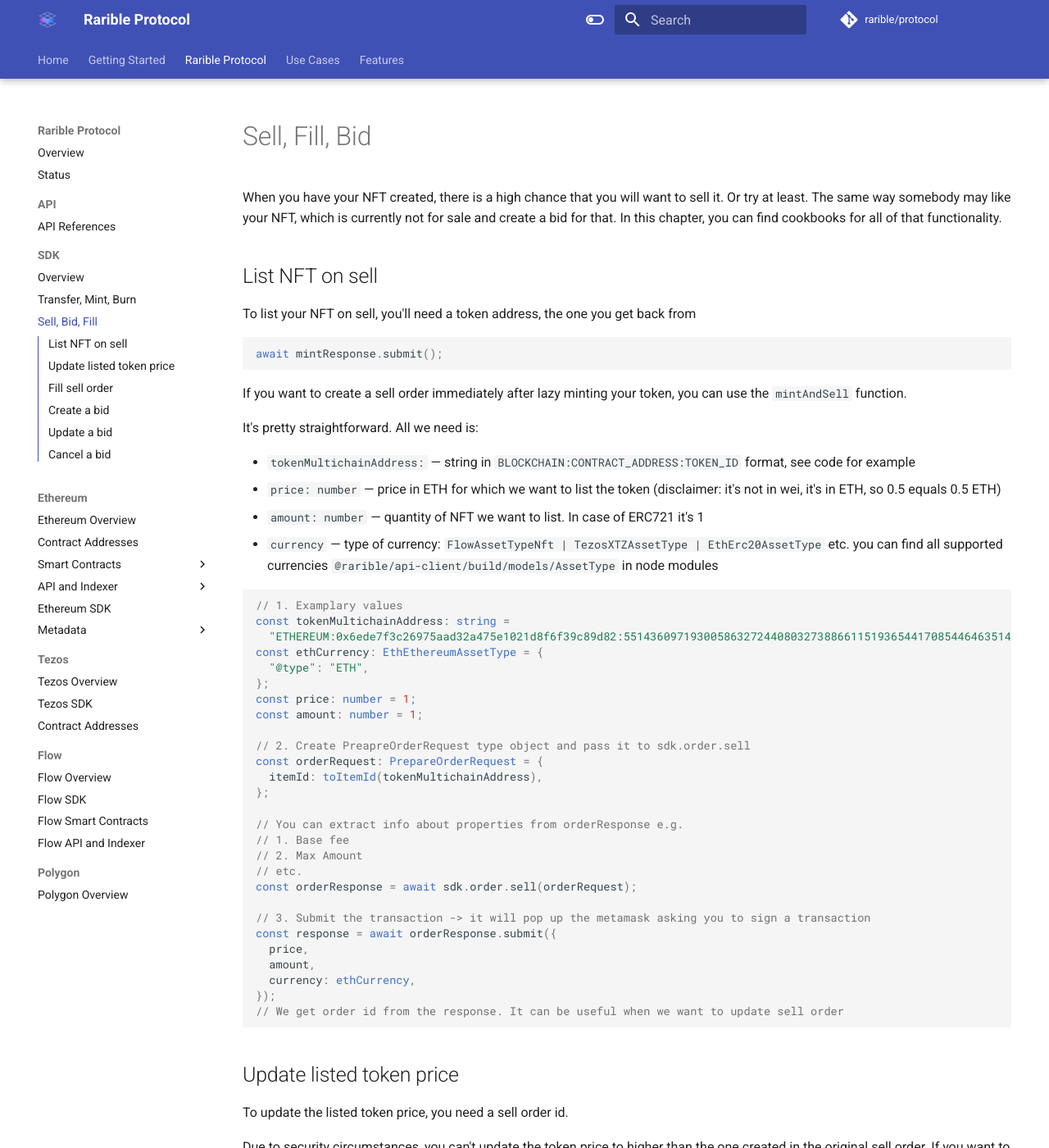
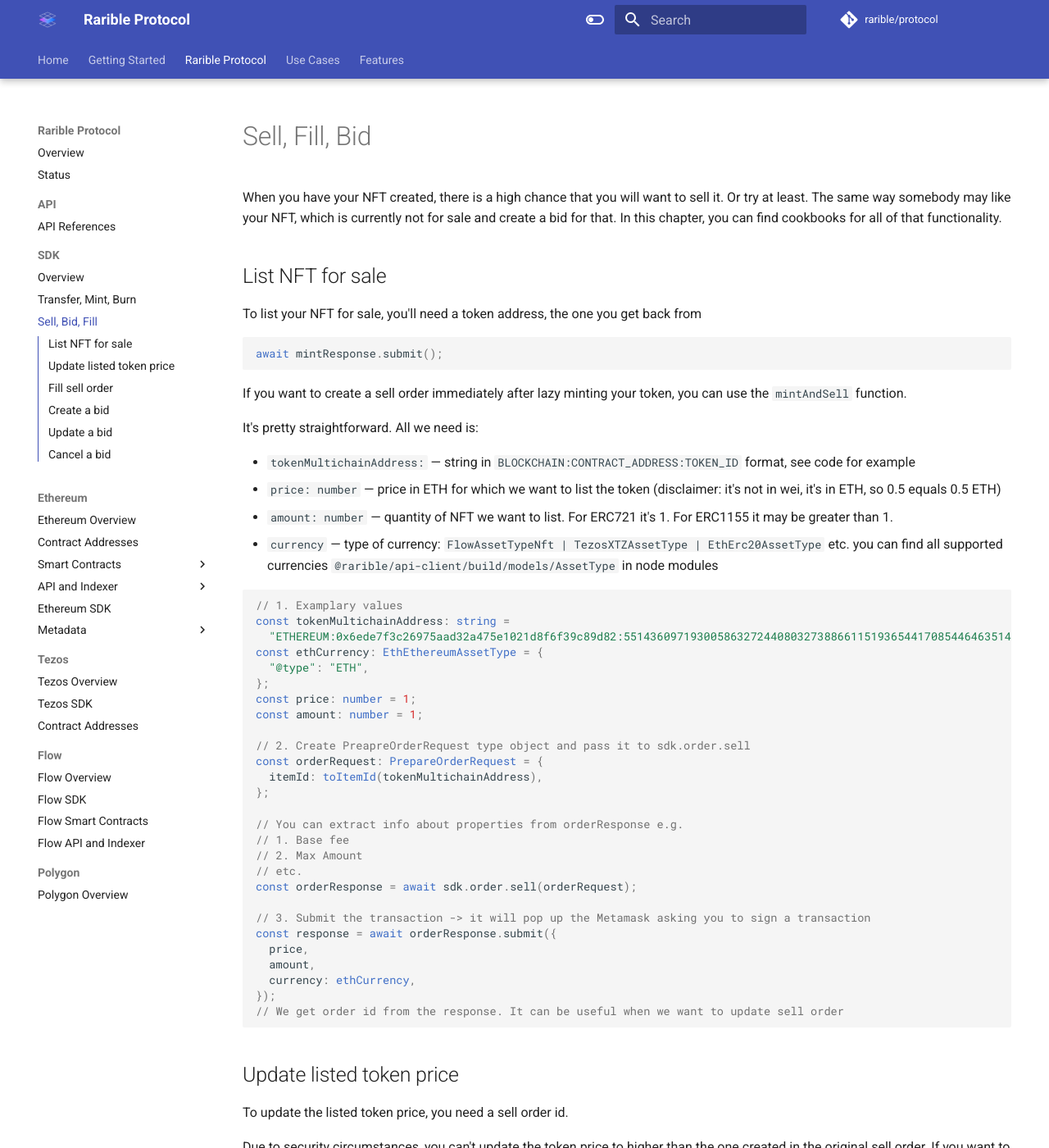
Before and after one commit to rarible/protocol, an MkDocs documentation site: the page built from docs/union-sdk/order.md, in a window 1280 px wide and 1400 px high. Shown: the whole window at 82% size. Built offline with MkDocs 1.6.1 and Material for MkDocs 9.7.7, drawn with Linux system fonts in a browser that asks for light colours; comment, search, counter and statistics services are not loaded.

Commit message:
fix: improve grammar on order docs
Question for reviewers: does Rarible support ERC1155? I assume so but I don't see a mention of this on https://docs.rarible.org/overview/union/

````diff
--- a/docs/union-sdk/order.md
+++ b/docs/union-sdk/order.md
@@ -7,9 +7,9 @@
 
 When you have your NFT created, there is a high chance that you will want to sell it. Or try at least. The same way somebody may like your NFT, which is currently not for sale and create a bid for that. In this chapter, you can find cookbooks for all of that functionality.
 
-## List NFT on sell
+## List NFT for sale
 
-To list your NFT on sell, you'll need a token address, the one you get back from
+To list your NFT for sale, you'll need a token address, the one you get back from
 
 ```typescript
 await mintResponse.submit();
@@ -21,7 +21,7 @@
 
 * `tokenMultichainAddress:` — string in `BLOCKCHAIN:CONTRACT_ADDRESS:TOKEN_ID` format, see code for example
 * `price: number` — price in ETH for which we want to list the token (disclaimer: it's not in wei, it's in ETH, so 0.5 equals 0.5 ETH)
-* `amount: number` — quantity of NFT we want to list. In case of ERC721 it's 1
+* `amount: number` — quantity of NFT we want to list. For ERC721 it's 1. For ERC1155 it may be greater than 1.
 * `currency` — type of currency: `FlowAssetTypeNft | TezosXTZAssetType | EthErc20AssetType` etc. you can find all supported currencies `@rarible/api-client/build/models/AssetType` in node modules
 
 ```typescript
@@ -45,7 +45,7 @@
 // etc.
 const orderResponse = await sdk.order.sell(orderRequest);
 
-// 3. Submit the transaction -> it will pop up the metamask asking you to sign a transaction
+// 3. Submit the transaction -> it will pop up the Metamask asking you to sign a transaction
 const response = await orderResponse.submit({
   price,
   amount,
````
